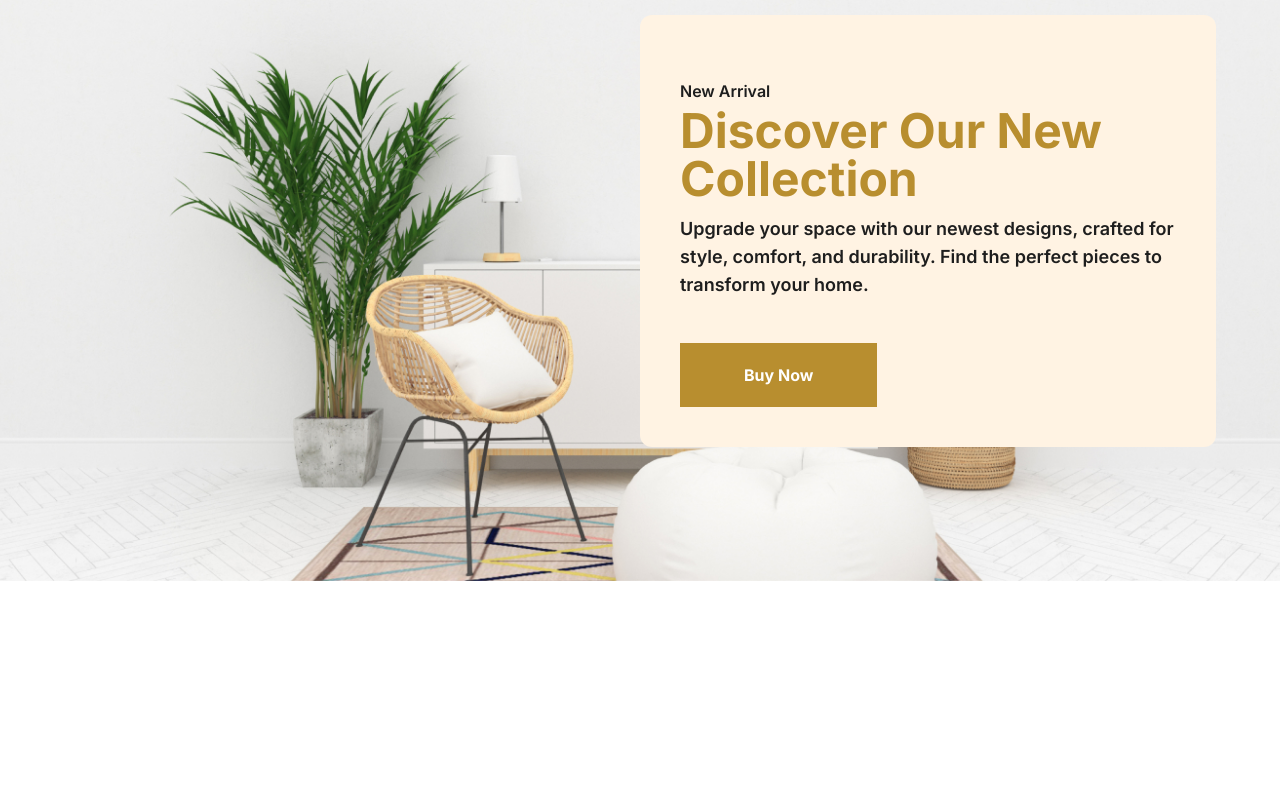
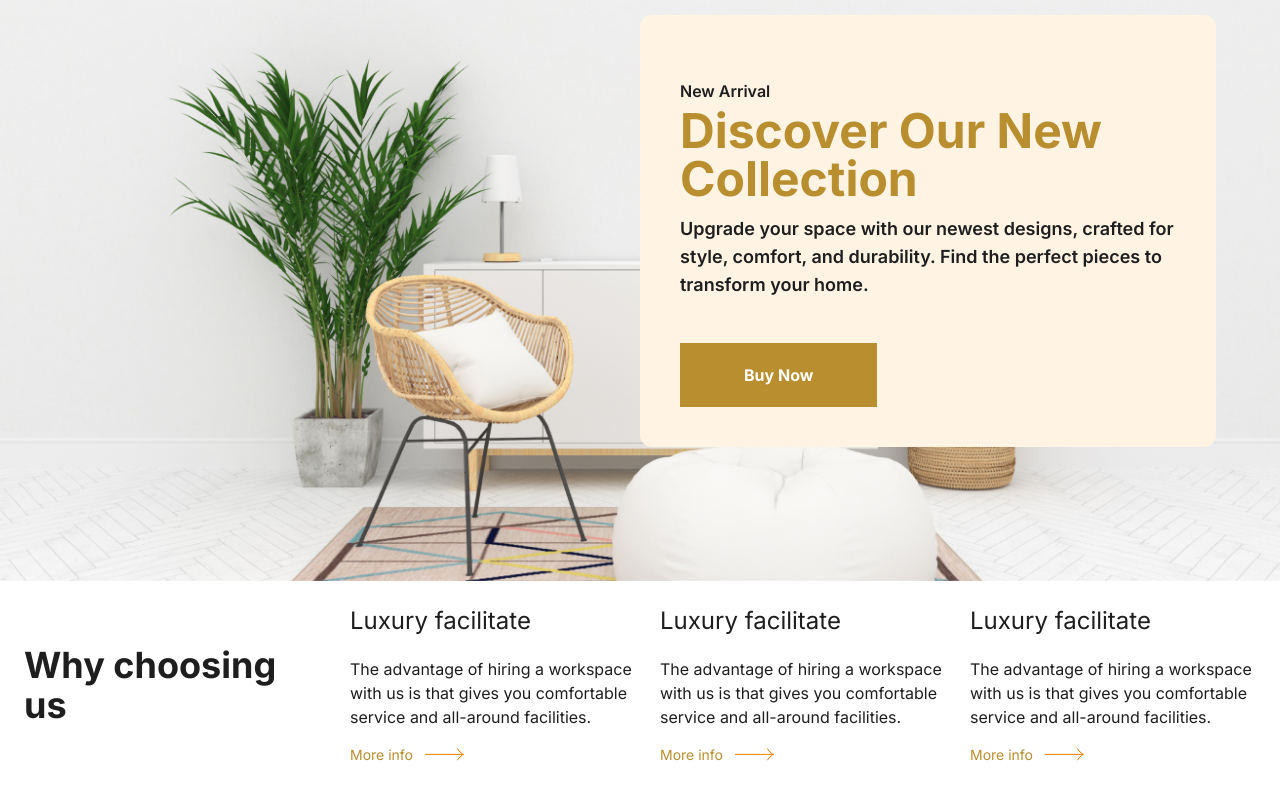
Before and after one commit to Mohammedatef1/modora, a React (Vite) app: page / in a window 1280 px wide. Shown: the part 198-998 px from the top of the page. Before the commit the page ends 827 px from the top, so only its background shows below. Built offline with nearby package versions, Linux system fonts and the light colour scheme; no server answers.

Commit message:
add: features

```diff
--- /dev/null
+++ b/src/components/common/FeatureItem.tsx
@@ -0,0 +1,23 @@
+import { Link } from "react-router-dom";
+import Arrow from "@assets/svg/arrow.svg?react"
+
+interface FeatureItemProps {
+  title: string;
+  desc: string;
+  buttonLabel?: string;
+  buttonLink?: string
+}
+const FeatureItem = ({title, buttonLabel = "More info", buttonLink = "/", desc} : FeatureItemProps) => {
+  return (
+    <div>
+      <h3 className="text-lg md:text-xl lg:text-2xl mb-5">{title}</h3>
+      <p className="text-sm md:text-base mb-4">{desc}</p>
+      <Link to={buttonLink} className="text-xs md:text-sm text-primary flex items-center gap-3">
+        <span>{buttonLabel}</span>
+        <Arrow className="text-primary fill-primary stroke-primary"/>
+      </Link>
+    </div>
+  )
+}
+
+export default FeatureItem
--- /dev/null
+++ b/src/components/common/Features.tsx
@@ -0,0 +1,18 @@
+import FeatureItem from "./FeatureItem"
+
+const Features = () => {
+  return (
+    <div className="max-w-7xl mx-auto p-4 sm:p-6 flex flex-col md:flex-row items-center gap-6 py-32">
+      <div className="w-full md:w-1/4 flex items-center justify-center md:justify-start">
+        <h2 className="text-4xl font-bold">Why choosing us</h2>
+      </div>
+      <div className="w-full md:w-3/4 grid grid-cols-2 lg:grid-cols-3 gap-2 md:gap-4 lg:gap-6">
+        <FeatureItem title="Luxury facilitate" desc="The advantage of hiring a workspace with us is that gives you comfortable service and all-around facilities." buttonLink="/" />
+        <FeatureItem title="Luxury facilitate" desc="The advantage of hiring a workspace with us is that gives you comfortable service and all-around facilities." buttonLink="/" />
+        <FeatureItem title="Luxury facilitate" desc="The advantage of hiring a workspace with us is that gives you comfortable service and all-around facilities." buttonLink="/" />
+      </div>
+    </div>
+  )
+}
+
+export default Features
--- a/src/components/common/Header.tsx
+++ b/src/components/common/Header.tsx
@@ -18,7 +18,7 @@ const Header = () => {
   <header className="max-w-7xl mx-auto p-4 sm:p-6">
     <div className="flex align-center justify-between ">
       <h1 className="logo text-slate-800 font-bold text-2xl">Quick Cart</h1>
-      <nav className="flex items-center gap-2 md:gap-10 lg:gap-16">
+      <nav className="flex items-center gap-2 md:gap-10 lg:gap-16 nav-links-wrapper">
         <NavLink className="link" to="/">Home</NavLink>
         <NavLink className="link" to="/categories">Categories</NavLink>
         <NavLink className="link" to="/about-us">About us</NavLink>
--- a/src/pages/Home.tsx
+++ b/src/pages/Home.tsx
@@ -1,9 +1,11 @@
+import Features from "@components/common/Features";
 import Hero from "@components/common/Hero";
 
 const Home = () => {
   return (
   <div>
     <Hero/>
+    <Features/>
   </div> );
 }
 
--- a/tailwind.config.js
+++ b/tailwind.config.js
@@ -10,7 +10,8 @@ module.exports = {
         background: "#ffffff",
         secondary: "#1E1E1E",
         "light-gold": "#FFF3E3",
-        slate: "#0D1B39"
+        slate: "#0D1B39",
+        "light-gray": "#F7F7F7"
       }
     },
   },
```
Also changed, not shown: src/assets/svg/arrow.svg (added).
